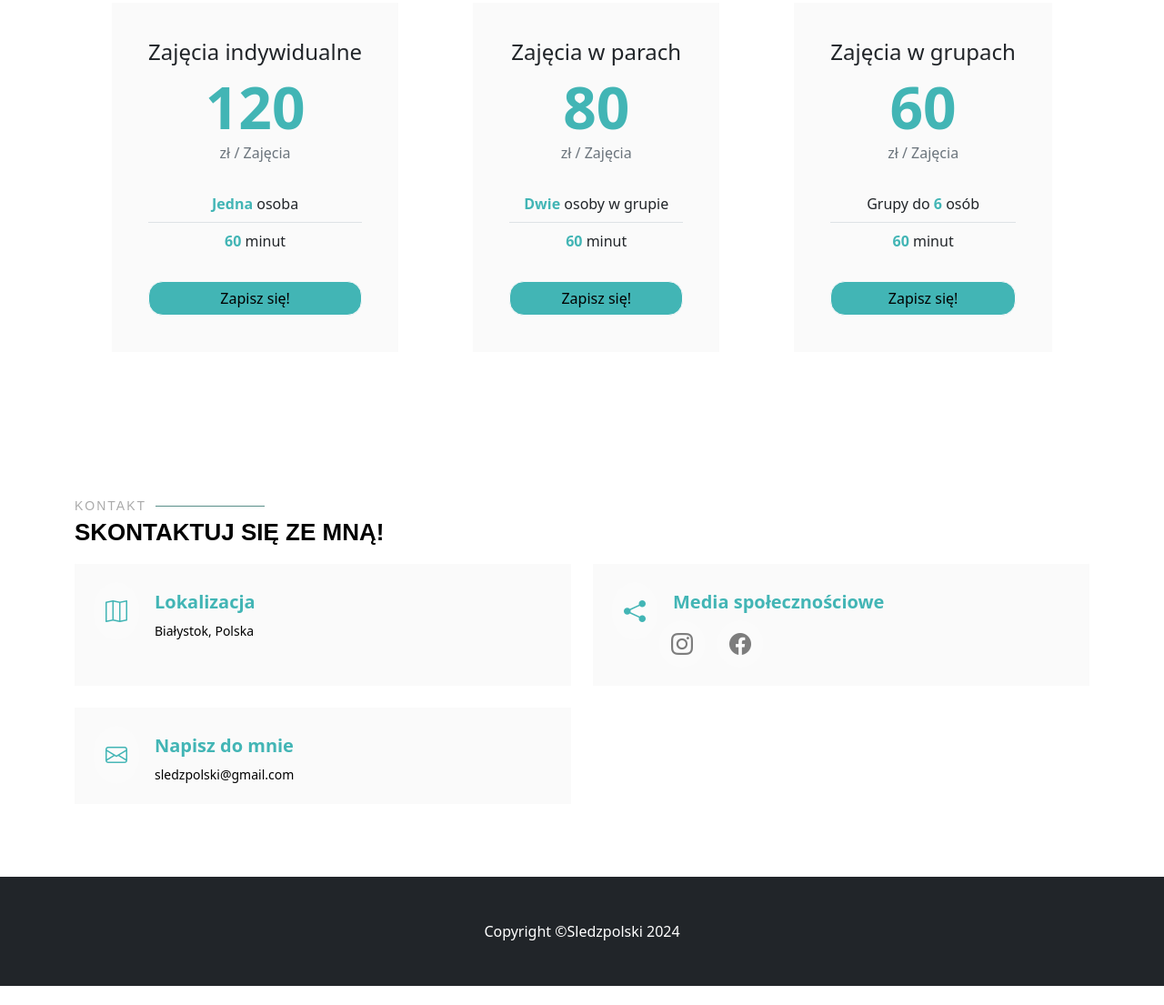
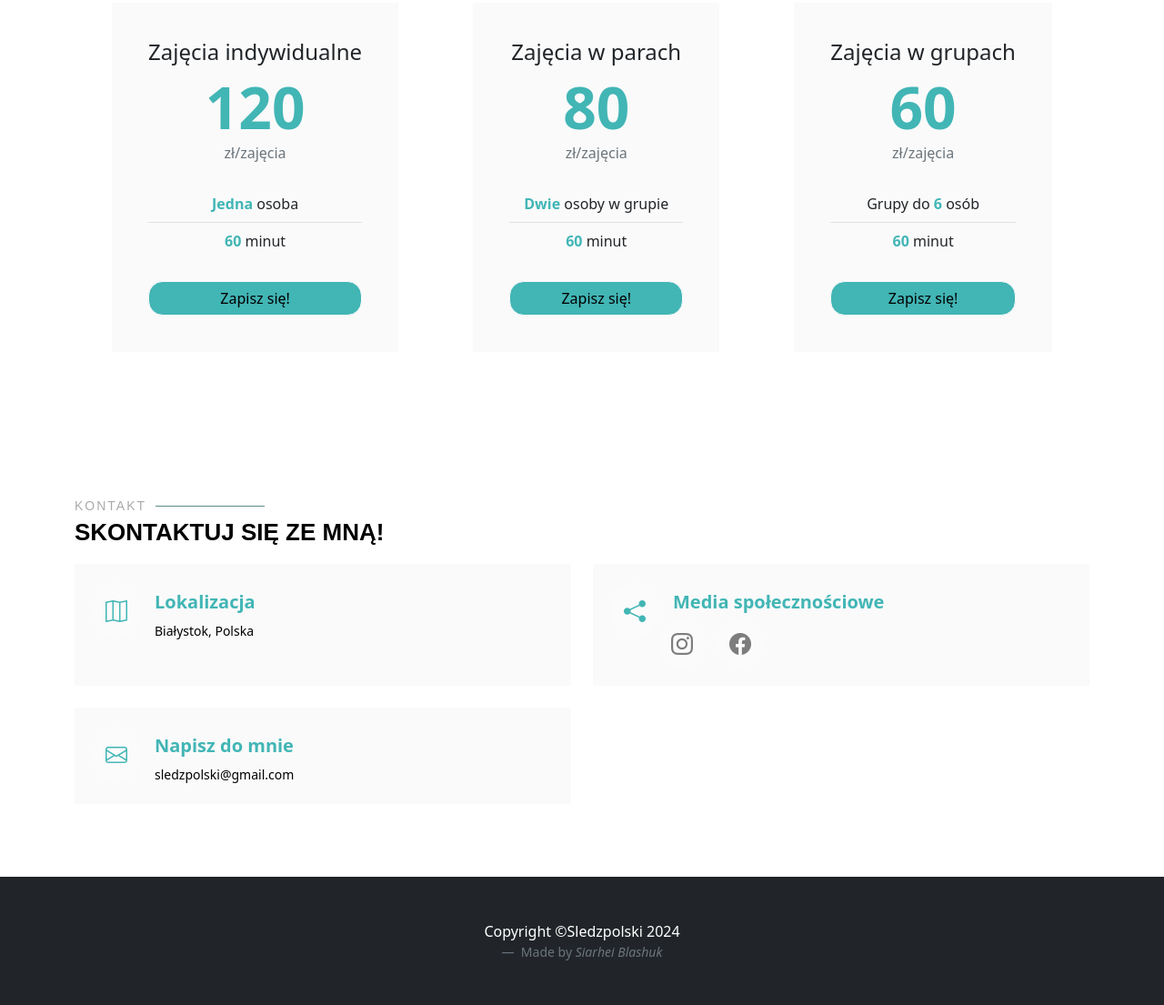
Before and after one commit to sblashuk/sledzpolski, a plain HTML site: page index.html in a window 1280 px wide. Shown: the part 3631-4736 px from the top of the page at 91% size. Before the commit the page ends 4715 px from the top, so only its background shows below. Drawn offline with nearby package versions, Linux system fonts and the light colour scheme.

Commit message:
Text refactoring, references who made page and etc

```diff
--- a/index.html
+++ b/index.html
@@ -500,7 +500,7 @@
             <div class="price-card d-flex flex-column">
                 <h2 class="h4 mb-2">Zajęcia indywidualne</h2>
                 <h4 class="display-3 fw-bold mb-0">120</h4>
-                <p class="text-secondary mb-4">zł / Zajęcia</p>
+                <p class="text-secondary mb-4">zł/zajęcia</p>
                 <ul class="list-group list-group-flush mb-4 flex-grow-1">
                     <li class="list-group-item"><span><strong>Jedna</strong> osoba</span></li>
                     <li class="list-group-item"><span><strong>60</strong> minut</span></li>
@@ -511,7 +511,7 @@
             <div class="price-card d-flex flex-column">
                 <h2 class="h4 mb-2">Zajęcia w parach</h2>
                 <h4 class="display-3 fw-bold mb-0">80</h4>
-                <p class="text-secondary mb-4">zł / Zajęcia</p>
+                <p class="text-secondary mb-4">zł/zajęcia</p>
                 <ul class="list-group list-group-flush mb-4 flex-grow-1">
                     <li class="list-group-item"><span><strong>Dwie</strong> osoby w grupie</span></li>
                     <li class="list-group-item"><span><strong>60</strong> minut</span></li>
@@ -522,7 +522,7 @@
             <div class="price-card d-flex flex-column">
                 <h2 class="h4 mb-2">Zajęcia w grupach</h2>
                 <h4 class="display-3 fw-bold mb-0">60</h4>
-                <p class="text-secondary mb-4">zł / Zajęcia</p>
+                <p class="text-secondary mb-4">zł/zajęcia</p>
                 <ul class="list-group list-group-flush mb-4 flex-grow-1">
                     <li class="list-group-item"><span>Grupy do  <strong>6</strong> osób</span></li>
                     <li class="list-group-item"><span><strong>60</strong> minut</span></li>
@@ -580,6 +580,9 @@
 <footer class="py-5 bg-dark">
     <div class="container px-4">
         <p class="m-0 text-center text-white">Copyright &copy;Sledzpolski 2024</p>
+        <p class="m-0 text-center blockquote-footer">
+            Made by <cite title="Source Title">Siarhei Blashuk</cite>
+        </p>
     </div>
 </footer>
 
```
